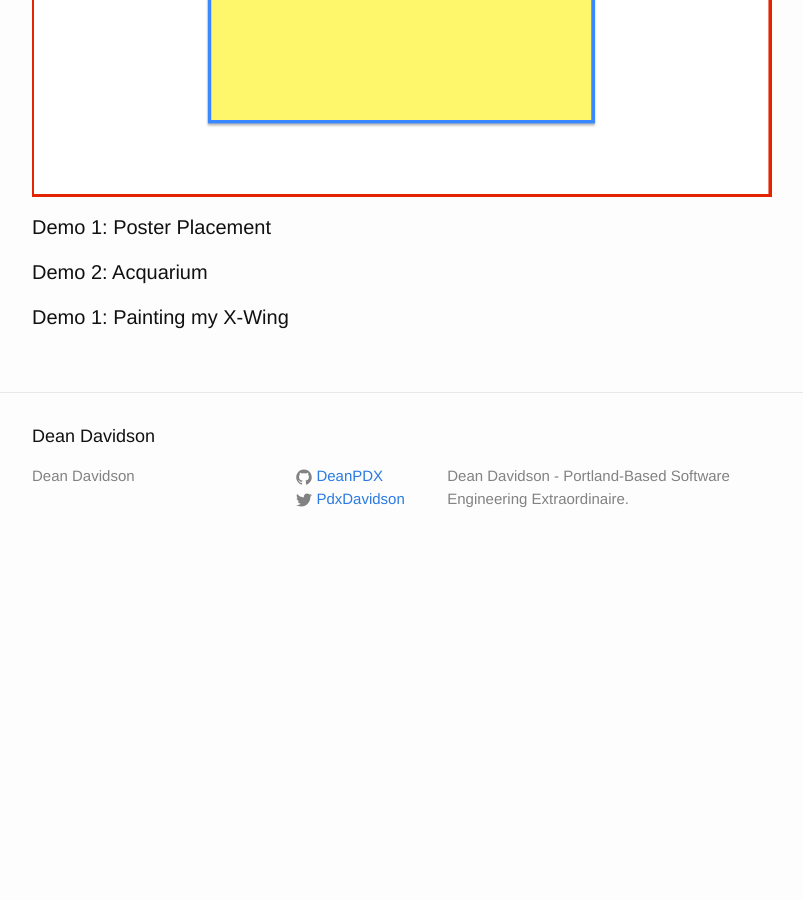
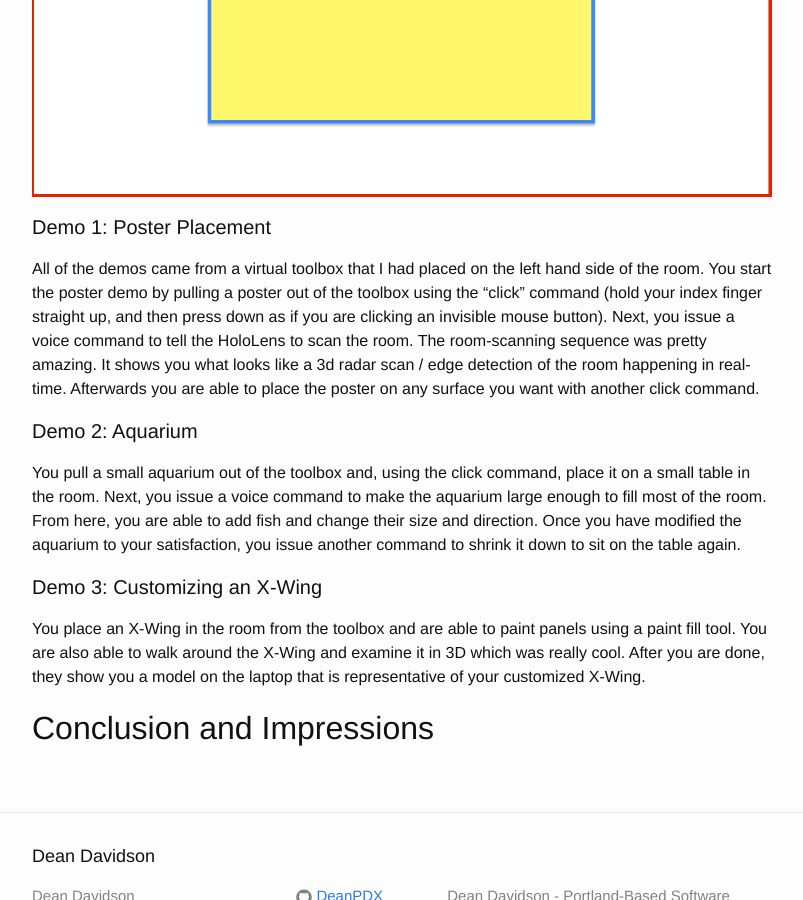
Before and after one commit to DeanPDX/DeanPDX.github.io, a Jekyll site: the page built from _posts/2015-05-08-hands-on-with-hololens-at-build-2015.markdown, in a window 1280 px wide and 900 px high, scrolled down 1322 px. Shown: the whole window, without its empty margins (238-1041 px from the left). Built offline with Jekyll 4.4.1, drawn with Linux system fonts in a browser that asks for light colours; nearby versions of some CDN libraries; before the commit the page ends 1892 px from its top, so only the background shows below that; some of the changed text lies outside the part shown.

Commit message:
Added in some demo info.  Changed folder structure for images to be less granular.

```diff
--- a/_posts/2015-05-08-hands-on-with-hololens-at-build-2015.markdown
+++ b/_posts/2015-05-08-hands-on-with-hololens-at-build-2015.markdown
@@ -1,6 +1,6 @@
 ---
 layout: post
-title:  "Hands-On With HoloLens at Build 2015"
+title:  "Hands-On with HoloLens at Build 2015"
 date:   2015-05-08 10:26:02
 ---
 
@@ -19,10 +19,15 @@ The HoloLens fit over my head pretty comfortably.  They had a Microsoft logo wit
 
 Immediately I noticed that the field of view was small.  Instead of being immersed on a holographic experience, you have a box in the middle of your visual field where you can see the holographic overlays.  This is completely unscientific, but, it looked something like this:
 
-![HoloLens field of view](/images/2015-05-08/HoloLens-field-of-view.png)
+![HoloLens field of view](/images/2015/HoloLens-field-of-view.png)
 
 #### Demo 1: Poster Placement
+All of the demos came from a virtual toolbox that I had placed on the left hand side of the room.  You start the poster demo by pulling a poster out of the toolbox using the "click" command (hold your index finger straight up, and then press down as if you are clicking an invisible mouse button).  Next, you issue a voice command to tell the HoloLens to scan the room.  The room-scanning sequence was pretty amazing.  It shows you what looks like a 3d radar scan / edge detection of the room happening in real-time.  Afterwards you are able to place the poster on any surface you want with another click command.
 
-#### Demo 2: Acquarium
+#### Demo 2: Aquarium
+You pull a small aquarium out of the toolbox and, using the click command, place it on a small table in the room.  Next, you issue a voice command to make the aquarium large enough to fill most of the room.  From here, you are able to add fish and change their size and direction.  Once you have modified the aquarium to your satisfaction, you issue another command to shrink it down to sit on the table again.
 
-#### Demo 1: Painting my X-Wing
+#### Demo 3: Customizing an X-Wing
+You place an X-Wing in the room from the toolbox and are able to paint panels using a paint fill tool.  You are also able to walk around the X-Wing and examine it in 3D which was really cool.  After you are done, they show you a model on the laptop that is representative of your customized X-Wing.
+
+## Conclusion and Impressions
```
Also changed, not shown: images/2015/HoloLens-field-of-view.png (renamed from images/2015-05-08/HoloLens-field-of-view.png).
